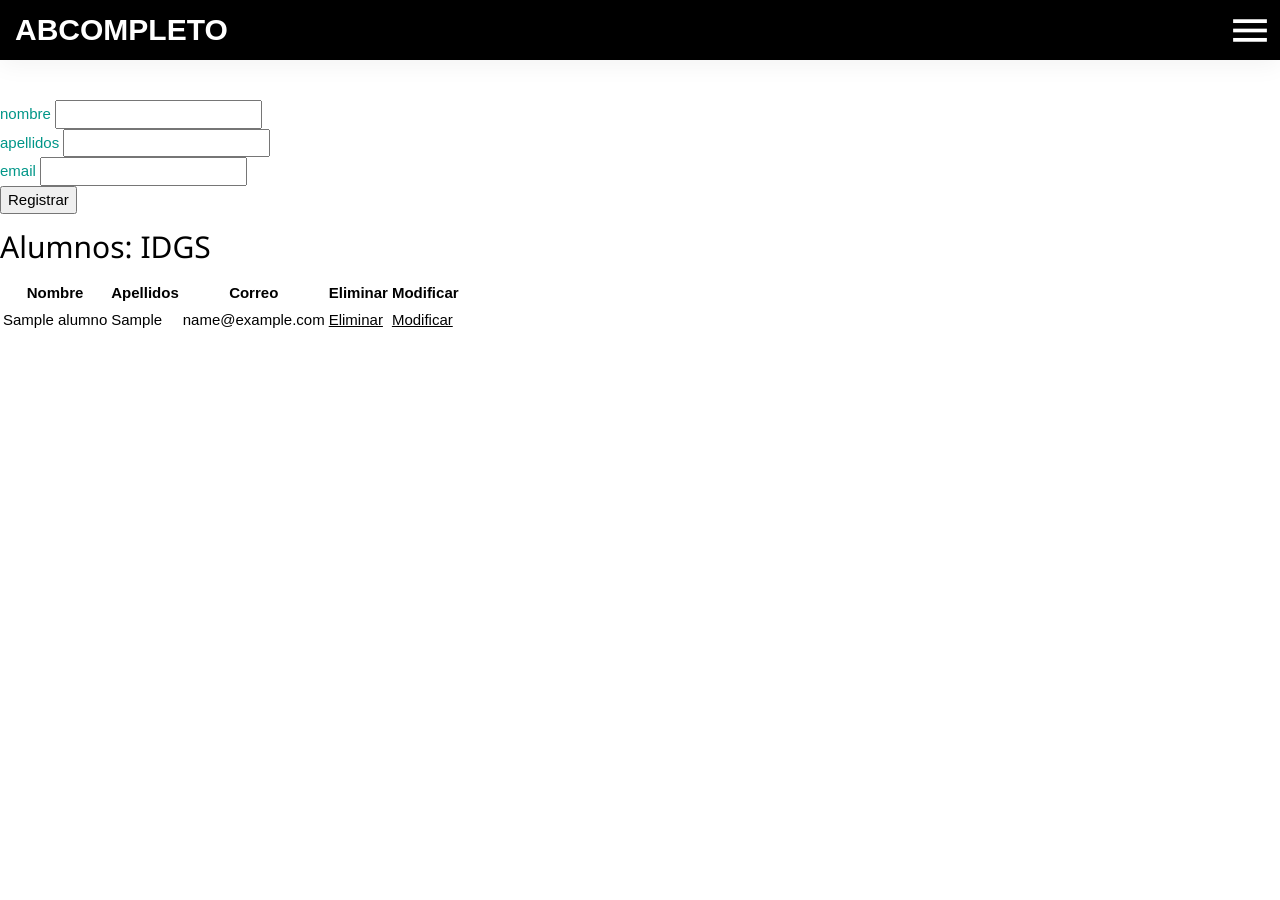
After one commit to IDGS-901-19002274/IDGS801-Flask_BD, a Flask app: page /ABCompleto in a window 1280 px wide. The commit adds this page. Run offline with Flask 2, Linux system fonts and the light colour scheme; tables that the repository leaves empty hold one stand-in row (values such as "Sample post"); some libraries are stand-ins or nearby versions.

Commit message:
06-03-23

```diff
--- /dev/null
+++ b/READ_ME.txt
@@ -0,0 +1,5 @@
+Flask
+flask-SQLAlchemy
+Flask-WTF
+email-validator
+pymysql
--- a/app.py
+++ b/app.py
@@ -23,6 +23,27 @@ def index():
 
     return render_template('index.html', name = 'Inicio', form = create_form)
 
+@app.route('/ABCompleto', methods=['GET', 'POST'])
+def abcompleto():
+    create_form = forms.UserForm(request.form)
+    #Select * from alumnos
+    alumnos = Alumnos.query.all()
+    return render_template('ABCompleto.html', form=create_form, alumnos=alumnos, name="ABCompleto")
+
+@app.route('/modificar')
+def modificar():
+    create_form = forms.UserForm(request.form)
+    id = request.args.get('id')
+    #SELECT * FROM alumnos where id==id
+    alumno = db.session.query(Alumnos).filter(Alumnos.id == id).first()
+    create_form.nombre.data = alumno.nombre
+    create_form.apellidos.data = alumno.apellidos
+    create_form.email.data = alumno.email
+
+@app.route('/modificar', methods=['POST'])
+def modificar():
+    create_form = forms.UserForm(request.form)
+
 
 #----------------------------------------------------------------------------------------------------------------------------------------------------------------
 
--- a/config.py
+++ b/config.py
@@ -8,5 +8,5 @@ class Config(object):
 
 class DevelopmentConfig(Config):
     DEBUG = True
-    SQLALCHEMY_DATABASE_URI = 'mysql+pymysql://zamora:zamora@127.0.0.1/idgs801'
+    SQLALCHEMY_DATABASE_URI = 'mysql+pymysql://root:@127.0.0.1/idgs801'
     SQLALCHEMY_TRACK_MODIFICATION = False
--- a/models.py
+++ b/models.py
@@ -7,6 +7,6 @@ class Alumnos(db.Model):
     __tablename__ = 'alumnos'
     id = db.Column(db.Integer, primary_key = True)
     nombre = db.Column(db.String(50))
-    apellido = db.Column(db.String(100))
+    apellidos = db.Column(db.String(100))
     email = db.Column(db.String(50))
     create_date = db.Column(db.DateTime, default = datetime.datetime.now)
--- /dev/null
+++ b/templates/ABCompleto.html
@@ -0,0 +1,55 @@
+{% extends "layout.html" %}
+
+ {% block content%}
+   {%from "_macros.html" import render_field%}
+
+   <div class="">
+    <div class="">
+        <form name="sent" action="/ABCompleto" id="form1" method="POST">
+            <div class="">
+                <div class="">
+                    {{render_field(form.nombre,class='')}}
+                </div>
+            </div>
+            <div class="">
+                <div class="">
+                    {{render_field(form.apellidos,class='')}}
+                </div>
+            </div>
+            <div class="">
+                <div class="">
+                    {{render_field(form.email,class='')}}
+                </div>
+            </div>
+            <input type="hidden" name="csrf_token" value="{{csrf_token()}}"/>
+            <input type="submit" id="reg-alum" name="registra" value="Registrar"/>
+        </form>
+
+        <h2>Alumnos: IDGS</h2>
+        <table>
+            <head>
+                <tr>
+                    <th>Nombre</th>
+                    <th>Apellidos</th>
+                    <th>Correo</th>
+                    <th>Eliminar</th>
+                    <th>Modificar</th>
+                </tr>
+            </head>
+
+            <tbody>
+                {%for alumno in alumnos%}
+                <tr>
+                    <td>{{alumno.nombre}}</td>
+                    <td>{{alumno.apellidos}}</td>
+                    <td>{{alumno.email}}</td>
+                    <td><a href="eliminar?id={{alumno.id}}">Eliminar</a></td>
+                    <td><a href="modificar?id={{alumno.id}}">Modificar</a></td>
+                </tr>
+                {%endfor%}
+            </tbody>
+        </table>
+    </div>
+   </div>
+
+{% endblock %}
--- a/templates/header.html
+++ b/templates/header.html
@@ -7,8 +7,8 @@
         <div id="toggle" class="w3-black"><span id="menu" class="material-icons icon symbol" style="font-size: 3rem;">menu</span></div>
         <div id="navbar">
             <ul>
-                <li><a href="#" class="w3-black w3-hover-white active">Inicio</a></li>
-                <li><a href="#" class="w3-black w3-hover-white">Conexión</a></li>
+                <li><a href="/" class="w3-black w3-hover-white active">Inicio</a></li>
+                <li><a href="/ABCompleto" class="w3-black w3-hover-white">ABC</a></li>
             </ul>
         </div>
     </header>
--- a/templates/layout.html
+++ b/templates/layout.html
@@ -10,7 +10,7 @@
 
     <title>{{name}}</title>
 </head>
-<body>
+<body style="margin-top: 100px;">
     <div>
         {%block header%}
             {% include 'header.html' %}
```
Also changed, not shown: 2 other files.
